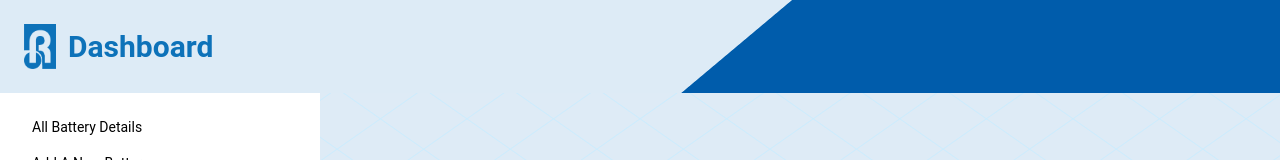
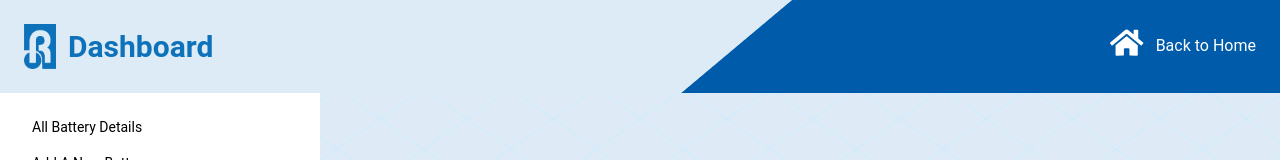
Before and after one commit to arbinzaman/rahimafrooz-battery, a React (Vite) app: page /dashboard in a window 1280 px wide. Shown: the top 160 px of the page. Built offline with nearby package versions, Linux system fonts and the light colour scheme; no server answers.

Commit message:
Style: Added Back to home button at top

```diff
--- a/src/components/shared/DashboardHeader.jsx
+++ b/src/components/shared/DashboardHeader.jsx
@@ -4,7 +4,7 @@ import { RiMenuUnfold4Line } from "react-icons/ri";
 import { RiMenuUnfold3Line2 } from "react-icons/ri";
 import "../../styles/Header.css";
 import { Link } from "react-router-dom";
-
+import { FaHome } from "react-icons/fa";
 const DashboardHeader = () => {
   const [isMenuOpen, setIsMenuOpen] = useState(false);
 
@@ -39,6 +39,10 @@ const DashboardHeader = () => {
                   <RiMenuUnfold4Line className="ml-48 text-medium text-background" />
                 )}
               </label>
+              <Link to="/" className="flex gap-3 ">
+                <FaHome className="text-medium lg:text-large lg:mb-2 hidden lg:block" />{" "}
+                <span className="my-auto hidden lg:block">Back to Home</span>
+              </Link>
             </div>
           </div>
         </div>
--- a/src/layouts/DashboardLayout.jsx
+++ b/src/layouts/DashboardLayout.jsx
@@ -52,8 +52,6 @@ const DashboardLayout = () => {
           </ul>
         </div>
       </div>
-
-
     </div>
   );
 };
```
